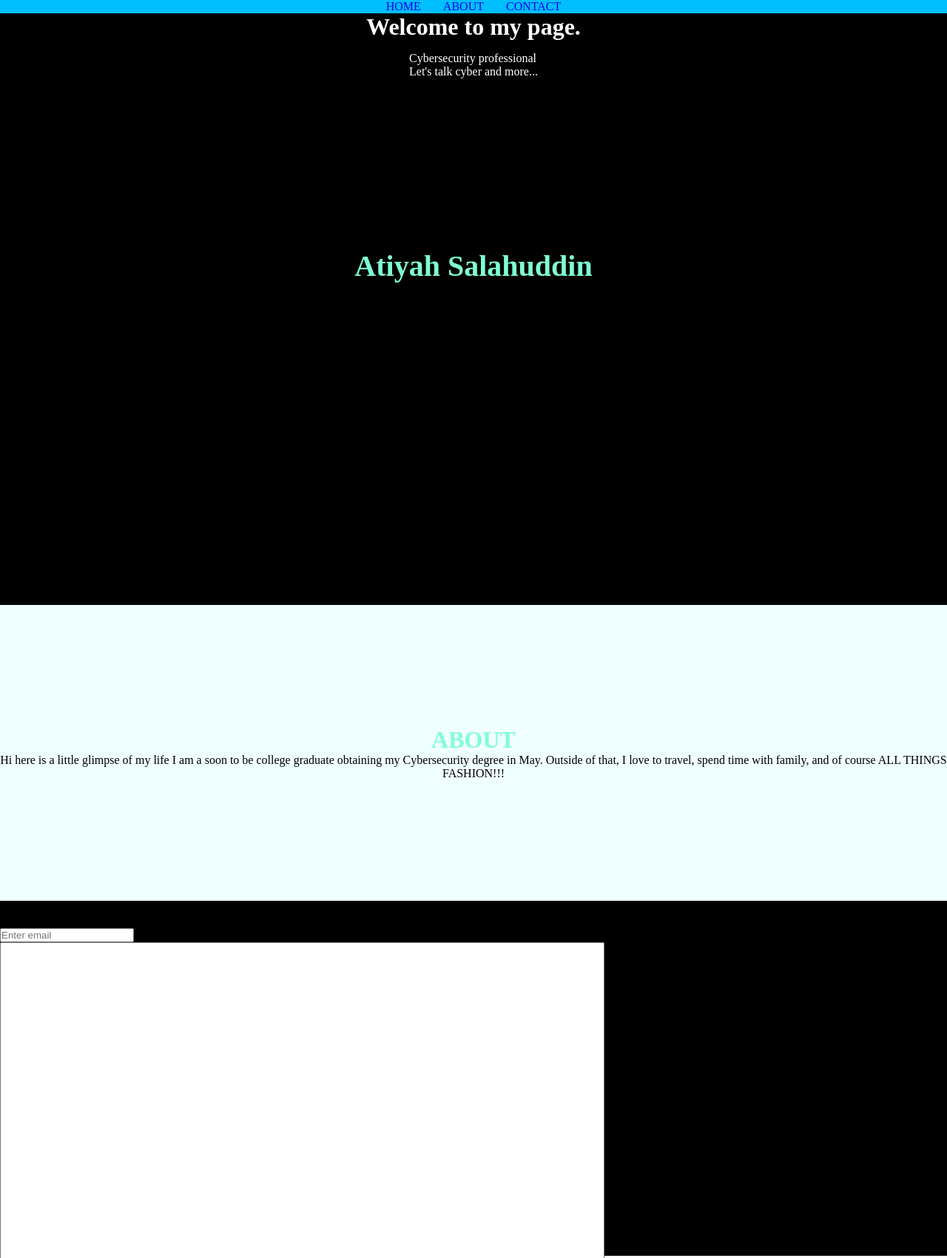
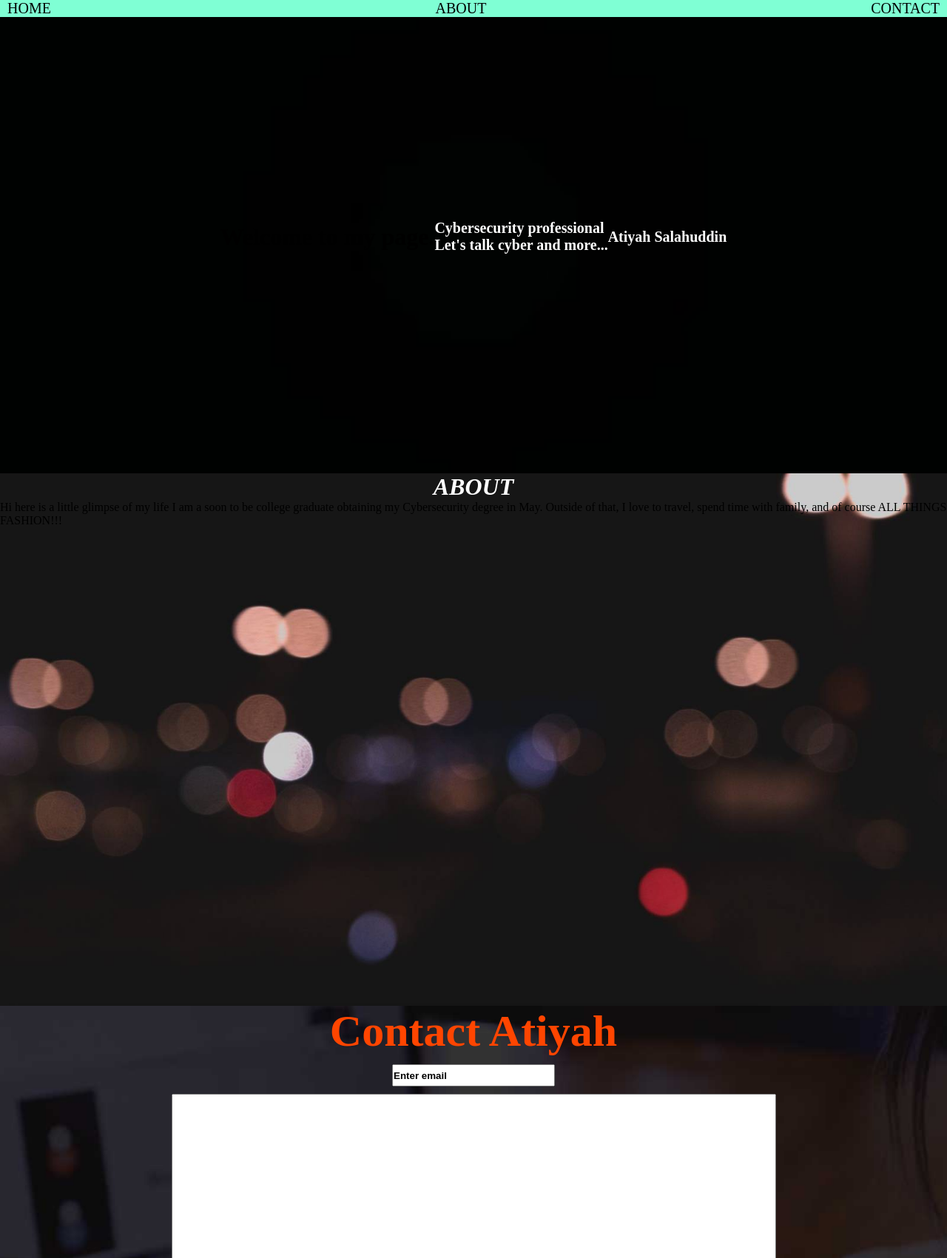
Before and after one commit to Mrs-ti/introtoweb, a plain HTML site: page index.html in a window 1280 px wide. Shown: the top 1701 px of the page at 74% size. Drawn offline with Linux system fonts and the light colour scheme.

Commit message:
new update

```diff
--- a/index.css
+++ b/index.css
@@ -1,13 +1,23 @@
 *{
-    padding: 0%;
-    margin: 0%;
+    padding: 0;
+    margin: 0;
+    box-sizing: border-box;
 }
+
+#container{
+    max-width: 100%;
+    height: 100vh;
+}
+
 
 .navbar{
     width: 100%;
-    background-color: deepskyblue;
+    background-color: aquamarine;
     display: flex;
-    justify-content: center;
+    justify-content: space-between;
+    align-items: center;
+    position: fixed;
+    z-index: 1000;
 }
 
 .navbar li{
@@ -16,65 +26,168 @@
 
 .navbar li a{
     text-decoration: none;
-    margin: 15px;
+    color: black;
+    font-size: 20px;
+    margin: 10px;
+    transition: all .50s;
+}
+
+.navbar li a:hover{
+    color: red;
+}
+
+.logo p{
+    font-size: 30px;
+    font-weight: 900;
 }
 
 
-#container{
+#home{
     max-width: 100%;
-    height: 100vh;
+    height: 80vh;
+    background-image: url(images/bg2.jpg);
+    background-position: center;
+    background-repeat: no-repeat;
+    background-size: cover;
+    display: flex;
+    justify-content: center;
+    align-items: center;
 }
 
-#home{
-    background-color: black;
-    color: white;
-    height: 100%;
-}
-
-.title, .name, .proffession{
+.center-made>div{
     display: flex;
     justify-content: center;
 }
 
-.title p, .name p, .proffession p{
-    margin: 15px;
+.home-wrapper{
+    height: 400px;
+    width: 80%;
+    display: flex;
+    justify-content: center;
+    align-items: center;
 }
 
-.name{
-    margin-top: 200px;
-}
-
-.name p {
-    font-size: 40px;
-    font-weight: 900;
-    color: aquamarine;
+.school p{
+    width: 400px;
 }
 
 
-#about{
-    width: 100%;
-    height: 50vh;
-    background-color: white;
-    display: flex;
-    justify-content: center;
+.center-made{
+    height: 300px;
+    width: 300px;
+    text-align: center;
     align-items: center;
-    background-color: azure;
+    line-height: 2.5;
 }
 
-.about-content{
-    text-align: center;
+#home p{
+    font-weight: 800;
+    color: white;
+    font-size: 20px;
 }
 
 
 
+
+
+#about{
+    max-width: 100%;
+    height: 90vh;
+    background-image: url(images/bg1.jpg);
+    background-position: center;
+    background-repeat: no-repeat;
+    background-size: cover;
+}
+
+.about-grid{
+    display: grid;
+    height: 350px;
+    grid-template-columns: repeat(2,1fr);
+    grid-template-rows: 1fr;
+    padding-left: 10px;
+    padding-right: 10px;
+    margin-top: 30px;
+}
+
+.photo{
+    background-image: url(images/my-picture.webp);
+    background-position: center;
+    background-repeat: no-repeat;
+    background-size: cover;
+    border: solid red;
+    box-shadow: 12px 12px 12px red;
+}
+.about-me p{
+    color: white;
+    font-weight: 800;
+    line-height: 2;
+}
+
 .about-title{
     display: flex;
     justify-content: center;
-    color: aquamarine;
 }
 
+.about-title h1{
+    color: white;
+    font-weight: 900;
+    font-style: italic;
+}
+
+
+
 #contact{
-    height: 60vh;
-    width: 100vw;
-    background-color: black;
+    background-image: url(images/bg3.jpg);
+    background-position: center;
+    background-repeat: no-repeat;
+    background-size: cover;
 }
+
+
+#contact>div{
+    display: flex;
+    justify-content: center;
+}
+
+form>div{
+    display: flex;
+    justify-content: center;
+}
+
+#contact input, button{
+    width: 220px;
+    height: 30px;
+    margin: 10px;
+}
+
+button{
+    cursor: pointer;
+    background-color:aquamarine;
+    color: black;
+    border: none;
+    border-radius: 20px;
+    transition: all .50s;
+}
+
+button:hover{
+    background-color:rgb(7, 150, 103);
+    font-weight: 800;
+}
+
+
+.form-title{
+    font-size: 30px;
+    font-weight: 900;
+    color: orangered;
+}
+
+input:focus, textarea:focus{
+    outline: none;
+}
+
+
+
+input::placeholder, textarea::placeholder{
+    font-weight: 800;
+    color: black;
+}
```
Also changed, not shown: images/index.html (added, +75 -0 lines), images/bg1.jpg (added), images/bg2.jpg (added), images/bg3.jpg (added), images/my-picture.webp (added).
